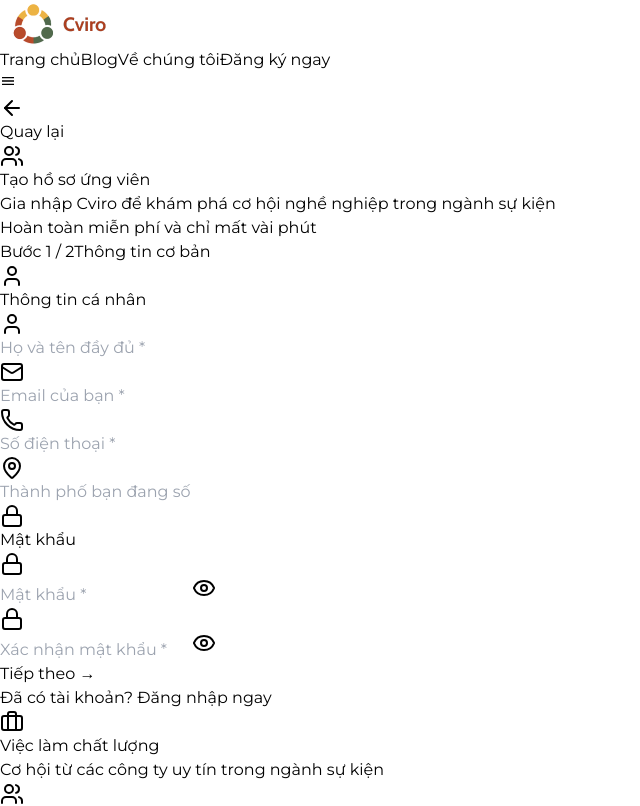
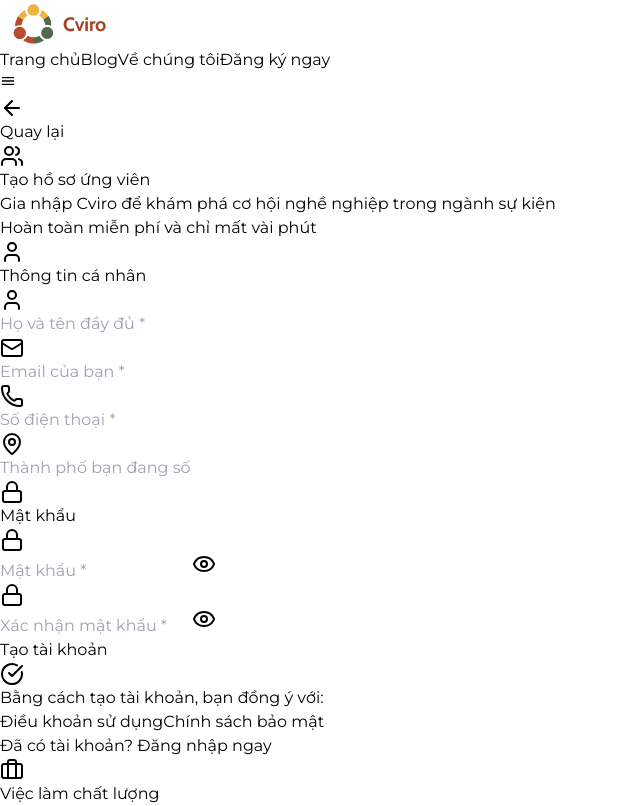
Before and after one commit to nguyentung423/Crewnect---app, a React (Vite) app in the folder frontend/: page /signup/candidate in a window 1280 px wide. Shown: the top 806 px of the page, without its empty margins (0-640 px from the left). Built offline with nearby package versions, Linux system fonts and the light colour scheme; what @supabase/auth-helpers-react would draw is missing.

Commit message:
Update code

```diff
--- a/frontend/src/components/Hero/Hero.jsx
+++ b/frontend/src/components/Hero/Hero.jsx
@@ -222,10 +222,10 @@ export default function Hero() {
                         <span className="text-xs text-[#333333]/60">
                           {hotShifts[currentShift].location}, {hotShifts[currentShift].date}
                         </span>
-                        <button className="group relative overflow-hidden rounded-xl bg-gradient-to-r from-[#ab3f20] to-[#ab3f20]/90 px-4 py-2 text-sm font-bold text-white shadow-lg transition-all hover:scale-105 hover:shadow-xl active:scale-95">
+                        <Link to="/login/candidate" className="group relative overflow-hidden rounded-xl bg-gradient-to-r from-[#ab3f20] to-[#ab3f20]/90 px-4 py-2 text-sm font-bold text-white shadow-lg transition-all hover:scale-105 hover:shadow-xl active:scale-95">
                           <span className="absolute inset-0 bg-white/20 opacity-0 transition-opacity group-hover:opacity-100" />
                           <span className="relative">Ứng tuyển</span>
-                        </button>
+                        </Link>
                       </div>
                     </div>
                   </div>
--- a/frontend/src/pages/LoginCandidate.jsx
+++ b/frontend/src/pages/LoginCandidate.jsx
@@ -132,7 +132,7 @@ export default function LoginCandidate() {
         <div className="max-w-6xl mx-auto px-4 py-4">
           <div className="flex items-center justify-between">
             <Link
-              to="/signup"
+              to="/"
               className="flex items-center space-x-2 text-gray-600 hover:text-orange-600 transition-colors"
             >
               <ArrowLeft className="w-5 h-5" />
--- a/frontend/src/pages/Signup.jsx
+++ b/frontend/src/pages/Signup.jsx
@@ -146,7 +146,7 @@ export default function Signup() {
         <div className="text-center mt-12">
           <p className="text-gray-600 mb-4">
             Đã có tài khoản?{" "}
-            <Link to="/login" className="text-orange-600 hover:text-orange-700 font-semibold">
+            <Link to="/" className="text-orange-600 hover:text-orange-700 font-semibold">
               Đăng nhập ngay
             </Link>
           </p>
--- a/frontend/src/pages/SignupAgency.jsx
+++ b/frontend/src/pages/SignupAgency.jsx
@@ -374,7 +374,7 @@ export default function SignupAgency() {
           <div className="text-center mt-8 pt-8 border-t border-gray-200">
             <p className="text-gray-600">
               Đã có tài khoản?{" "}
-              <Link to="/login" className="text-orange-600 hover:text-orange-700 font-semibold">
+              <Link to="/login/agency" className="text-orange-600 hover:text-orange-700 font-semibold">
                 Đăng nhập ngay
               </Link>
             </p>
--- a/frontend/src/pages/SignupCandidate.jsx
+++ b/frontend/src/pages/SignupCandidate.jsx
@@ -1,8 +1,5 @@
 import { useState } from "react";
-import { Link, useNavigate } from "react-router-dom";
-import { signupCandidate } from "../lib/authApi.js";
 import {
-  Calendar,
   User,
   Mail,
   Phone,
@@ -15,12 +12,9 @@ import {
   Users,
   Star,
   Briefcase,
-  MapPin,
-  GraduationCap,
-  Award,
-  Upload,
-  FileText
+  MapPin
 } from "lucide-react";
+import { Link } from "react-router-dom";   // ✅ Thêm import Link
 
 const InputField = ({ icon: Icon, error, type = "text", ...props }) => (
   <div className="space-y-1">
@@ -31,30 +25,6 @@ const InputField = ({ icon: Icon, error, type = "text", ...props }) => (
       <input
         type={type}
         className={`w-full pl-10 pr-4 py-3 border-2 rounded-xl transition-all duration-200 focus:outline-none focus:ring-2 focus:ring-orange-500 focus:border-orange-500 ${
-          error
-            ? 'border-red-300 bg-red-50'
-            : 'border-gray-200 bg-white hover:border-gray-300 focus:bg-white'
-        }`}
-        {...props}
-      />
-    </div>
-    {error && (
-      <div className="flex items-center space-x-1 text-red-600 text-sm">
-        <AlertCircle className="h-4 w-4" />
-        <span>{error}</span>
-      </div>
-    )}
-  </div>
-);
-
-const TextareaField = ({ icon: Icon, error, ...props }) => (
-  <div className="space-y-1">
-    <div className="relative">
-      <div className="absolute top-3 left-0 pl-3 flex items-start pointer-events-none">
-        <Icon className="h-5 w-5 text-gray-400" />
-      </div>
-      <textarea
-        className={`w-full pl-10 pr-4 py-3 border-2 rounded-xl transition-all duration-200 focus:outline-none focus:ring-2 focus:ring-orange-500 focus:border-orange-500 min-h-[100px] resize-vertical ${
           error
             ? 'border-red-300 bg-red-50'
             : 'border-gray-200 bg-white hover:border-gray-300 focus:bg-white'
@@ -114,52 +84,24 @@ export default function SignupCandidate() {
     phone: '',
     password: '',
     confirmPassword: '',
-    location: '',
-    experience: '',
-    skills: '',
-    portfolio: '',
-    bio: ''
+    location: ''
   });
 
   const [showPassword, setShowPassword] = useState(false);
   const [showConfirmPassword, setShowConfirmPassword] = useState(false);
   const [errors, setErrors] = useState({});
   const [isSubmitting, setIsSubmitting] = useState(false);
-  const [currentStep, setCurrentStep] = useState(1);
-  const nav = useNavigate();
-
-  const experienceLevels = [
-    'Mới bắt đầu (0-1 năm)',
-    'Có kinh nghiệm (1-3 năm)',
-    'Chuyên nghiệp (3-5 năm)',
-    'Chuyên gia (5-10 năm)',
-    'Cấp cao (10+ năm)'
-  ];
-
-  const skillCategories = [
-    'Event Planning & Coordination',
-    'Technical Production',
-    'Marketing & Communications',
-    'Venue Management',
-    'Catering & Hospitality',
-    'Audio/Visual Production',
-    'Photography & Videography',
-    'Stage Design & Setup',
-    'Security & Logistics',
-    'Customer Service'
-  ];
 
   const handleInputChange = (e) => {
     const { name, value } = e.target;
     setFormData(prev => ({ ...prev, [name]: value }));
 
-    // Clear error when user starts typing
     if (errors[name]) {
       setErrors(prev => ({ ...prev, [name]: '' }));
     }
   };
 
-  const validateStep1 = () => {
+  const validateForm = () => {
     const newErrors = {};
 
     if (!formData.fullName.trim()) newErrors.fullName = 'Họ và tên là bắt buộc';
@@ -182,34 +124,23 @@ export default function SignupCandidate() {
     return Object.keys(newErrors).length === 0;
   };
 
-  const validateStep2 = () => {
-    const newErrors = {};
+  const handleSubmit = async (e) => {
+    e.preventDefault();
+    if (!validateForm()) return;
 
-    if (!formData.experience) newErrors.experience = 'Kinh nghiệm là bắt buộc';
-    if (!formData.skills.trim()) newErrors.skills = 'Kỹ năng là bắt buộc';
-
-    setErrors(newErrors);
-    return Object.keys(newErrors).length === 0;
-  };
-
-  const handleNextStep = async () => {
-    if (currentStep === 1 && validateStep1()) {
-      setCurrentStep(2);
-    } else if (currentStep === 2 && validateStep2()) {
-      await handleSubmit();
-    }
-  };
-
-  const handleSubmit = async () => {
     setIsSubmitting(true);
     try {
-      const data = await signupCandidate({
-        email: formData.email,
-        password: formData.password,
-        fullName: formData.fullName,
-        phone: formData.phone
+      await new Promise(resolve => setTimeout(resolve, 2000));
+      alert('Đăng ký thành công!');
+
+      setFormData({
+        fullName: '',
+        email: '',
+        phone: '',
+        password: '',
+        confirmPassword: '',
+        location: ''
       });
-      nav("/candidate");
     } catch (err) {
       console.error('Signup error:', err);
       setErrors({ email: err.message || 'Đăng ký thất bại, vui lòng kiểm tra lại thông tin' });
@@ -224,7 +155,11 @@ export default function SignupCandidate() {
       <div className="bg-white shadow-sm border-b border-gray-200">
         <div className="max-w-6xl mx-auto px-4 py-4">
           <div className="flex items-center justify-between">
-            <Link to="/signup" className="flex items-center space-x-2 text-gray-600 hover:text-orange-600 transition-colors">
+            {/* ✅ Sửa button thành Link */}
+            <Link
+              to="/signup"
+              className="flex items-center space-x-2 text-gray-600 hover:text-orange-600 transition-colors"
+            >
               <ArrowLeft className="w-5 h-5" />
               <span>Quay lại</span>
             </Link>
@@ -249,27 +184,8 @@ export default function SignupCandidate() {
           </p>
         </div>
 
-        {/* Progress Bar */}
-        <div className="mb-8">
-          <div className="flex items-center justify-between mb-4">
-            <span className="text-sm font-medium text-gray-700">
-              Bước {currentStep} / 2
-            </span>
-            <span className="text-sm text-gray-500">
-              {currentStep === 1 ? 'Thông tin cơ bản' : 'Kinh nghiệm & Kỹ năng'}
-            </span>
-          </div>
-          <div className="w-full bg-gray-200 rounded-full h-2">
-            <div
-              className="bg-orange-600 h-2 rounded-full transition-all duration-300"
-              style={{ width: `${(currentStep / 2) * 100}%` }}
-            ></div>
-          </div>
-        </div>
-
         {/* Form */}
-        <div className="bg-white rounded-2xl shadow-xl border border-gray-200 p-8">
-          {currentStep === 1 ? (
+        <form onSubmit={handleSubmit} className="bg-white rounded-2xl shadow-xl border border-gray-200 p-8">
           <div className="space-y-6">
             {/* Personal Information */}
             <div>
@@ -352,139 +268,42 @@ export default function SignupCandidate() {
               </div>
             </div>
           </div>
-          ) : (
-            <div className="space-y-6">
-              {/* Experience */}
-              <div>
-                <h3 className="text-xl font-semibold text-gray-900 mb-6 flex items-center space-x-2">
-                  <GraduationCap className="w-6 h-6 text-orange-600" />
-                  <span>Kinh nghiệm & Kỹ năng</span>
-                </h3>
 
-                <div className="space-y-4">
-                  <div className="space-y-1">
-                    <div className="relative">
-                      <div className="absolute inset-y-0 left-0 pl-3 flex items-center pointer-events-none">
-                        <Award className="h-5 w-5 text-gray-400" />
-                      </div>
-                      <select
-                        name="experience"
-                        value={formData.experience}
-                        onChange={handleInputChange}
-                        className={`w-full pl-10 pr-4 py-3 border-2 rounded-xl transition-all duration-200 focus:outline-none focus:ring-2 focus:ring-orange-500 focus:border-orange-500 ${
-                          errors.experience
-                            ? 'border-red-300 bg-red-50'
-                            : 'border-gray-200 bg-white hover:border-gray-300'
-                        }`}
-                      >
-                        <option value="">Chọn mức độ kinh nghiệm *</option>
-                        {experienceLevels.map((level) => (
-                          <option key={level} value={level}>{level}</option>
-                        ))}
-                      </select>
-                    </div>
-                    {errors.experience && (
-                      <div className="flex items-center space-x-1 text-red-600 text-sm">
-                        <AlertCircle className="h-4 w-4" />
-                        <span>{errors.experience}</span>
-                      </div>
-                    )}
-                  </div>
-
-                  <TextareaField
-                    icon={Star}
-                    name="skills"
-                    placeholder="Mô tả kỹ năng và chuyên môn của bạn trong ngành sự kiện *"
-                    value={formData.skills}
-                    onChange={handleInputChange}
-                    error={errors.skills}
-                    rows={4}
-                  />
-
-                  <InputField
-                    icon={FileText}
-                    name="portfolio"
-                    placeholder="Link portfolio/website cá nhân (nếu có)"
-                    value={formData.portfolio}
-                    onChange={handleInputChange}
-                  />
-
-                  <TextareaField
-                    icon={User}
-                    name="bio"
-                    placeholder="Giới thiệu ngắn về bản thân và mục tiêu nghề nghiệp"
-                    value={formData.bio}
-                    onChange={handleInputChange}
-                    rows={3}
-                  />
-                </div>
-              </div>
-
-              {/* Skills Categories */}
-              <div className="bg-gray-50 rounded-xl p-6">
-                <h4 className="font-semibold text-gray-900 mb-4">Lĩnh vực chuyên môn phổ biến:</h4>
-                <div className="grid grid-cols-2 gap-2 text-sm">
-                  {skillCategories.map((skill) => (
-                    <div key={skill} className="flex items-center space-x-2 text-gray-600">
-                      <CheckCircle className="w-4 h-4 text-green-600" />
-                      <span>{skill}</span>
-                    </div>
-                  ))}
-                </div>
-              </div>
-            </div>
-          )}
-
-          {/* Navigation Buttons */}
-          <div className="flex justify-between items-center mt-8 pt-8 border-t border-gray-200">
-            {currentStep > 1 && (
+          {/* Submit Button */}
+          <div className="mt-8 pt-8 border-t border-gray-200">
             <button
-                type="button"
-                onClick={() => setCurrentStep(1)}
-                className="px-6 py-3 text-gray-600 hover:text-gray-800 font-medium transition-colors"
-              >
-                ← Quay lại
-              </button>
-            )}
-
-            <button
-              type="button"
-              onClick={handleNextStep}
+              type="submit"
               disabled={isSubmitting}
-              className="ml-auto bg-gradient-to-r from-orange-600 to-orange-700 hover:from-orange-700 hover:to-orange-800 text-white font-semibold py-3 px-8 rounded-xl transition-all duration-200 transform hover:scale-[1.02] focus:outline-none focus:ring-4 focus:ring-orange-200 disabled:opacity-50 disabled:cursor-not-allowed disabled:hover:scale-100"
+              className="w-full bg-gradient-to-r from-orange-600 to-orange-700 hover:from-orange-700 hover:to-orange-800 text-white font-semibold py-3 px-8 rounded-xl transition-all duration-200 transform hover:scale-[1.02] focus:outline-none focus:ring-4 focus:ring-orange-200 disabled:opacity-50 disabled:cursor-not-allowed disabled:hover:scale-100"
             >
               {isSubmitting ? (
-                <div className="flex items-center space-x-2">
+                <div className="flex items-center justify-center space-x-2">
                   <div className="w-5 h-5 border-2 border-white border-t-transparent rounded-full animate-spin"></div>
                   <span>Đang tạo tài khoản...</span>
                 </div>
-              ) : currentStep === 1 ? (
-                'Tiếp theo →'
               ) : (
-                'Hoàn tất đăng ký'
+                'Tạo tài khoản'
               )}
             </button>
           </div>
 
           {/* Terms */}
-          {currentStep === 2 && (
           <div className="bg-gray-50 rounded-xl p-6 mt-6">
             <div className="flex items-start space-x-3">
               <CheckCircle className="w-5 h-5 text-green-600 mt-0.5 flex-shrink-0" />
               <div className="text-sm text-gray-700">
-                  <p className="mb-2">Bằng cách hoàn tất đăng ký, bạn đồng ý với:</p>
+                <p className="mb-2">Bằng cách tạo tài khoản, bạn đồng ý với:</p>
                 <div className="space-x-4">
-                    <Link to="/terms" className="text-orange-600 hover:text-orange-700 font-medium">
+                  <button className="text-orange-600 hover:text-orange-700 font-medium">
                     Điều khoản sử dụng
-                    </Link>
-                    <Link to="/privacy" className="text-orange-600 hover:text-orange-700 font-medium">
+                  </button>
+                  <button className="text-orange-600 hover:text-orange-700 font-medium">
                     Chính sách bảo mật
-                    </Link>
+                  </button>
                 </div>
               </div>
             </div>
           </div>
-          )}
 
           {/* Login Link */}
           <div className="text-center mt-8 pt-8 border-t border-gray-200">
@@ -495,7 +314,7 @@ export default function SignupCandidate() {
               </Link>
             </p>
           </div>
-        </div>
+        </form>
 
         {/* Benefits */}
         <div className="mt-12 grid md:grid-cols-3 gap-6">
```
Also changed, not shown: 1 other file (tests, documents, lock files or other folders). Lines whose indentation alone changed are shown as unchanged.
